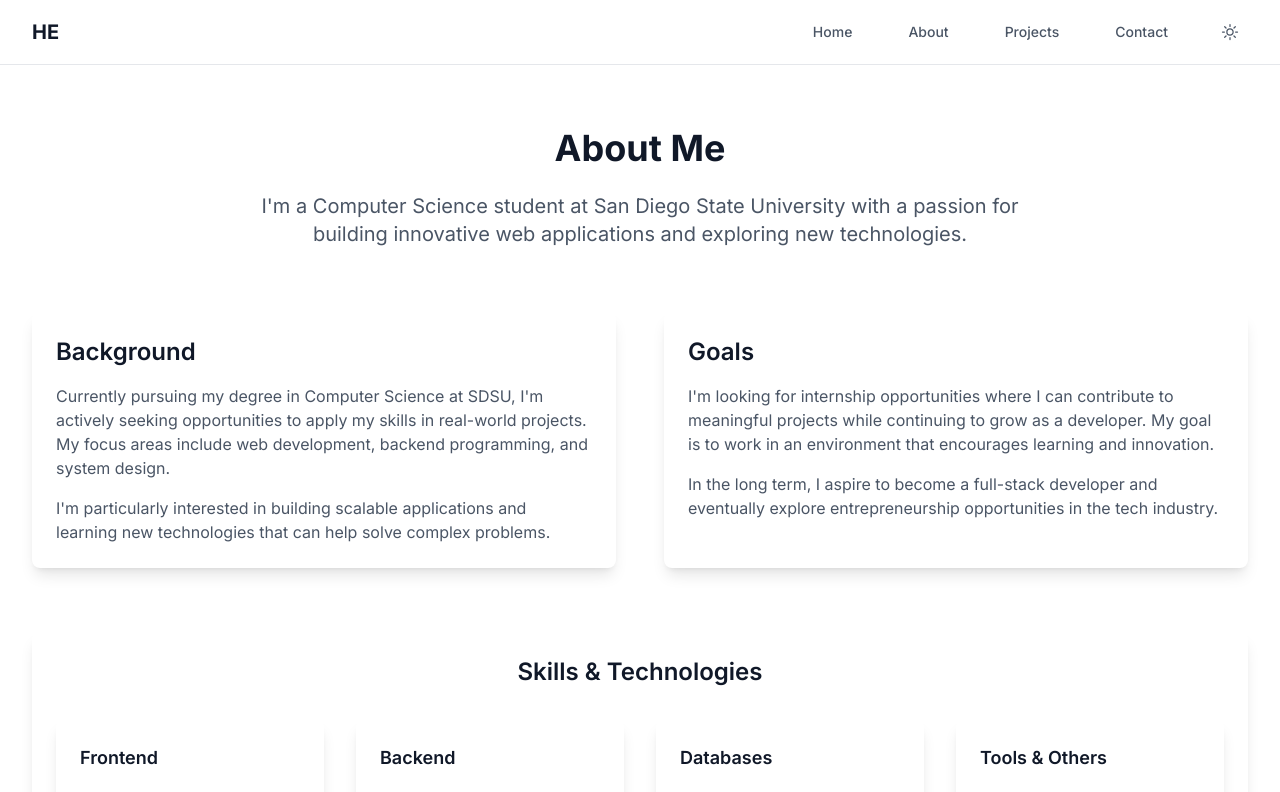
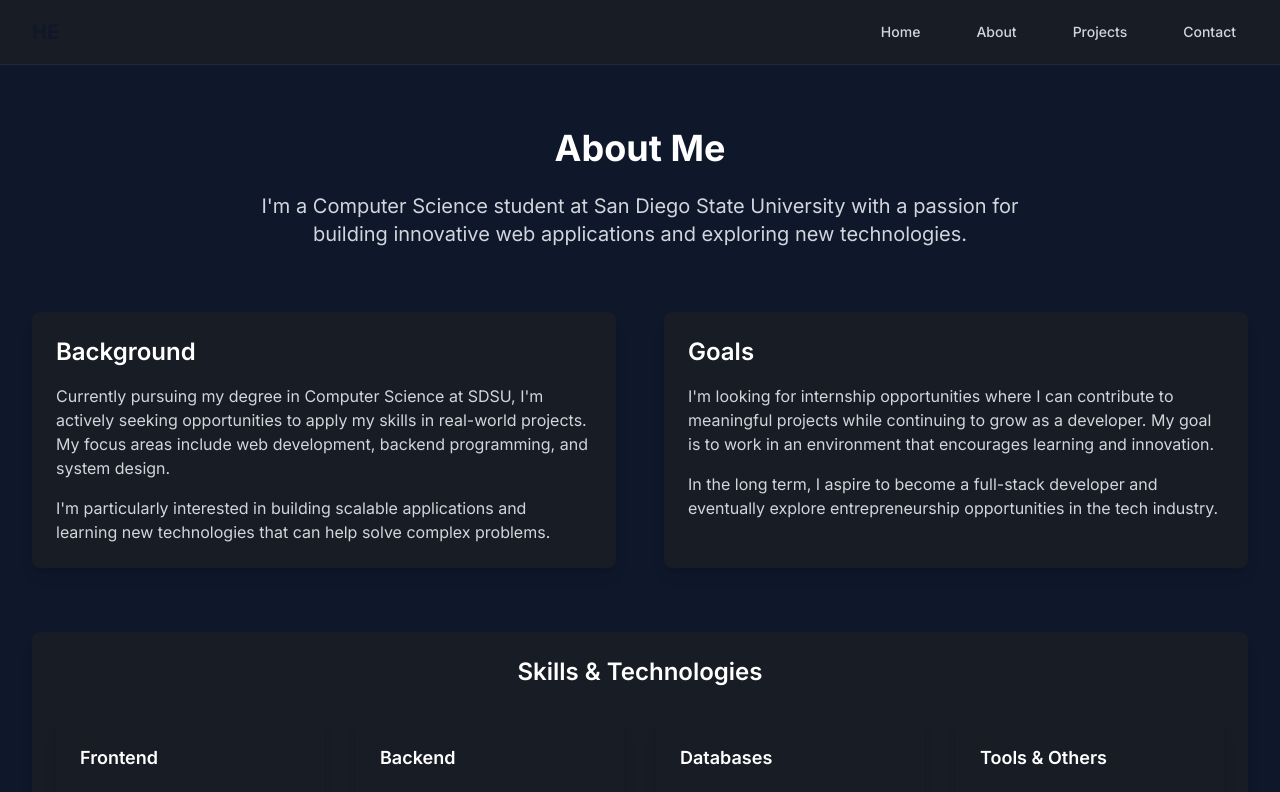
Before and after one commit to hectorestrada911/portfolio, a Next.js app: page /about in a window 1280 px wide. Shown: the top 792 px of the page. Built offline with nearby package versions, Linux system fonts and the light colour scheme.

Commit message:
Refactor: force all sections and components to use custom dark backgrounds, remove theme toggle, and ensure consistent dark mode everywhere

```diff
--- a/src/app/about/page.tsx
+++ b/src/app/about/page.tsx
@@ -24,76 +24,68 @@ export default function About() {
     <>
       <Navigation />
       <div className="pt-16">
-        <section className="py-16 px-4 sm:px-6 lg:px-8">
+        <section className="py-16 px-4 sm:px-6 lg:px-8 bg-[#0f172a]">
           <div className="max-w-7xl mx-auto">
-            <div
-              className="text-center mb-16"
-            >
-              <h1 className="text-4xl font-bold text-gray-900 dark:text-white mb-6">
+            <div className="text-center mb-16">
+              <h1 className="text-4xl font-bold text-white mb-6">
                 About Me
               </h1>
-              <p className="text-xl text-gray-600 dark:text-gray-300 max-w-3xl mx-auto">
+              <p className="text-xl text-gray-300 max-w-3xl mx-auto">
                 I&apos;m a Computer Science student at San Diego State University with a passion for
                 building innovative web applications and exploring new technologies.
               </p>
             </div>
 
             <div className="grid grid-cols-1 md:grid-cols-2 gap-12 mb-16">
-              <div
-                className="bg-white dark:bg-gray-800 rounded-lg p-6 shadow-lg"
-              >
-                <h2 className="text-2xl font-semibold text-gray-900 dark:text-white mb-4">
+              <div className="bg-[#181c24] rounded-lg p-6 shadow-lg">
+                <h2 className="text-2xl font-semibold text-white mb-4">
                   Background
                 </h2>
-                <p className="text-gray-600 dark:text-gray-300 mb-4">
+                <p className="text-gray-300 mb-4">
                   Currently pursuing my degree in Computer Science at SDSU, I&apos;m actively seeking
                   opportunities to apply my skills in real-world projects. My focus areas include
                   web development, backend programming, and system design.
                 </p>
-                <p className="text-gray-600 dark:text-gray-300">
+                <p className="text-gray-300">
                   I&apos;m particularly interested in building scalable applications and learning
                   new technologies that can help solve complex problems.
                 </p>
               </div>
 
-              <div
-                className="bg-white dark:bg-gray-800 rounded-lg p-6 shadow-lg"
-              >
-                <h2 className="text-2xl font-semibold text-gray-900 dark:text-white mb-4">
+              <div className="bg-[#181c24] rounded-lg p-6 shadow-lg">
+                <h2 className="text-2xl font-semibold text-white mb-4">
                   Goals
                 </h2>
-                <p className="text-gray-600 dark:text-gray-300 mb-4">
+                <p className="text-gray-300 mb-4">
                   I&apos;m looking for internship opportunities where I can contribute to meaningful
                   projects while continuing to grow as a developer. My goal is to work in an
                   environment that encourages learning and innovation.
                 </p>
-                <p className="text-gray-600 dark:text-gray-300">
+                <p className="text-gray-300">
                   In the long term, I aspire to become a full-stack developer and eventually
                   explore entrepreneurship opportunities in the tech industry.
                 </p>
               </div>
             </div>
 
-            <div
-              className="bg-white dark:bg-gray-800 rounded-lg p-6 shadow-lg"
-            >
-              <h2 className="text-2xl font-semibold text-gray-900 dark:text-white mb-8 text-center">
+            <div className="bg-[#181c24] rounded-lg p-6 shadow-lg">
+              <h2 className="text-2xl font-semibold text-white mb-8 text-center">
                 Skills & Technologies
               </h2>
               <div className="grid grid-cols-1 sm:grid-cols-2 lg:grid-cols-4 gap-8">
                 {skills.map((skillGroup) => (
                   <div
                     key={skillGroup.category}
-                    className="bg-white dark:bg-gray-800 rounded-lg p-6 shadow-lg"
+                    className="bg-[#181c24] rounded-lg p-6 shadow-lg"
                   >
-                    <h3 className="text-lg font-semibold text-gray-900 dark:text-white mb-4">
+                    <h3 className="text-lg font-semibold text-white mb-4">
                       {skillGroup.category}
                     </h3>
                     <ul className="space-y-2">
                       {skillGroup.items.map((skill) => (
                         <li
                           key={skill}
-                          className="text-gray-600 dark:text-gray-300"
+                          className="text-gray-300"
                         >
                           {skill}
                         </li>
--- a/src/app/page.tsx
+++ b/src/app/page.tsx
@@ -106,19 +106,19 @@ export default function Home() {
         </section>
 
         {/* About Section */}
-        <section id="about" className="py-16 px-4 sm:px-6 lg:px-8 bg-gray-50 dark:bg-gray-900">
+        <section id="about" className="py-16 px-4 sm:px-6 lg:px-8 bg-[#0f172a]">
           <div className="max-w-7xl mx-auto">
             <h2 className="text-3xl font-bold text-primary-600 dark:text-primary-400 mb-2 text-center">About Me</h2>
             <p className="text-base text-gray-500 dark:text-gray-400 mb-8 text-center">A quick snapshot of my journey, skills, and goals.</p>
             <div className="text-center mb-12 flex justify-center">
-              <div className="bg-[#1f2937] rounded-2xl p-6 shadow-lg w-full max-w-2xl mx-auto">
+              <div className="bg-[#181c24] rounded-2xl p-6 shadow-lg w-full max-w-2xl mx-auto">
                 <p className="text-lg text-gray-100 font-medium">
                   I love building software — from intuitive interfaces to scalable backend systems. My goal is to become a <span className="font-semibold text-primary-600 dark:text-primary-400">full-stack engineer</span> with a strong foundation in <span className="font-semibold text-primary-600 dark:text-primary-400">systems</span>, <span className="font-semibold text-primary-600 dark:text-primary-400">problem solving</span>, and modern tools.
                 </p>
               </div>
             </div>
             <div className="grid grid-cols-1 md:grid-cols-2 gap-8 mb-12">
-              <div className="bg-white dark:bg-gray-800 rounded-xl border border-gray-200 dark:border-gray-700 shadow-md p-6 flex flex-col gap-2 transition hover:shadow-lg hover:border-primary-400 dark:hover:border-primary-500">
+              <div className="bg-[#181c24] rounded-xl border border-gray-700 shadow-md p-6 flex flex-col gap-2 transition hover:shadow-lg hover:border-primary-500">
                 <div className="flex items-center gap-2 mb-2">
                   <AcademicCapIcon className="w-6 h-6 text-primary-600 dark:text-primary-400" />
                   <h3 className="text-2xl font-semibold text-gray-900 dark:text-white">Background</h3>
@@ -127,7 +127,7 @@ export default function Home() {
                   Computer Science student at SDSU with a passion for solving real problems through code. I enjoy working on <span className="font-semibold text-primary-600 dark:text-primary-400">full-stack applications</span>, building APIs, and learning new technologies that help me deliver clean, efficient software.
                 </p>
               </div>
-              <div className="bg-white dark:bg-gray-800 rounded-xl border border-gray-200 dark:border-gray-700 shadow-md p-6 flex flex-col gap-2 transition hover:shadow-lg hover:border-primary-400 dark:hover:border-primary-500">
+              <div className="bg-[#181c24] rounded-xl border border-gray-700 shadow-md p-6 flex flex-col gap-2 transition hover:shadow-lg hover:border-primary-500">
                 <div className="flex items-center gap-2 mb-2">
                   <RocketLaunchIcon className="w-6 h-6 text-primary-600 dark:text-primary-400" />
                   <h3 className="text-2xl font-semibold text-gray-900 dark:text-white">Goals</h3>
@@ -146,7 +146,7 @@ export default function Home() {
         </section>
 
         {/* Projects Section */}
-        <section id="projects" className="py-16 px-4 sm:px-6 lg:px-8">
+        <section id="projects" className="py-16 px-4 sm:px-6 lg:px-8 bg-[#0f172a]">
           <div className="max-w-7xl mx-auto">
             <h2 className="text-3xl font-bold text-gray-900 dark:text-white mb-8 text-center">My Projects</h2>
             <p className="text-xl text-gray-600 dark:text-gray-300 mb-12 text-center max-w-3xl mx-auto">
@@ -160,7 +160,7 @@ export default function Home() {
                 idx === 0 ? (
                   <div
                     key={project.title}
-                    className="relative rounded-3xl overflow-hidden border border-gray-200 dark:border-gray-700 shadow-lg bg-white/70 dark:bg-gray-900/70 backdrop-blur-md flex flex-col group transform transition-all duration-300 hover:shadow-2xl"
+                    className="relative rounded-3xl overflow-hidden border border-gray-700 shadow-lg bg-[#181c24] flex flex-col group transform transition-all duration-300 hover:shadow-2xl"
                   >
                     {/* Image with overlay, title, and badge */}
                     <div className="relative h-56 w-full overflow-hidden">
@@ -184,7 +184,7 @@ export default function Home() {
                     {/* Divider */}
                     <div className="h-1 w-full bg-gradient-to-r from-blue-500/30 via-cyan-400/20 to-transparent" />
                     {/* Content area */}
-                    <div className="p-6 flex-1 flex flex-col bg-white/60 dark:bg-gray-900/60 backdrop-blur-md">
+                    <div className="p-6 flex-1 flex flex-col bg-[#181c24]">
                       <p className="text-gray-700 dark:text-gray-200 mb-4 text-sm">{project.description}</p>
                       <div className="flex flex-wrap gap-2 mb-4">
                         {project.tags.map((tag) => (
@@ -223,7 +223,7 @@ export default function Home() {
                 ) : (
                   <div
                     key={project.title}
-                    className="bg-white dark:bg-gray-800 rounded-2xl shadow-lg overflow-hidden flex flex-col transform transition-all duration-300 hover:scale-105 hover:shadow-xl group relative"
+                    className="bg-[#181c24] rounded-2xl shadow-lg overflow-hidden flex flex-col transform transition-all duration-300 hover:scale-105 hover:shadow-xl group relative"
                   >
                     <div className="h-48 w-full relative">
           <Image
@@ -277,7 +277,7 @@ export default function Home() {
         </section>
 
         {/* Contact Section */}
-        <section id="contact" className="py-16 px-4 sm:px-6 lg:px-8 bg-gray-50 dark:bg-gray-900 flex justify-center">
+        <section id="contact" className="py-16 px-4 sm:px-6 lg:px-8 bg-[#0f172a] flex justify-center">
           <div className="w-full max-w-2xl">
             <ContactForm />
           </div>
--- a/src/components/Navigation.tsx
+++ b/src/components/Navigation.tsx
@@ -14,14 +14,13 @@ const navigation = [
 
 export function Navigation() {
   const [isOpen, setIsOpen] = useState(false);
-  const { theme, toggleTheme } = useTheme();
 
   return (
-    <nav className="fixed w-full bg-white dark:bg-gray-900 border-b border-gray-200 dark:border-gray-800 z-50">
+    <nav className="fixed w-full bg-[#181c24] border-b border-gray-800 z-50">
       <div className="max-w-7xl mx-auto px-4 sm:px-6 lg:px-8">
         <div className="flex justify-between h-16">
           <div className="flex items-center">
-            <a href="#home" className="text-xl font-bold text-primary-600 dark:text-primary-400">
+            <a href="#home" className="text-xl font-bold text-primary-400">
               HE
             </a>
           </div>
@@ -32,29 +31,18 @@ export function Navigation() {
               <a
                 key={item.name}
                 href={item.href}
-                className="text-gray-600 dark:text-gray-300 hover:text-primary-600 dark:hover:text-primary-400 px-3 py-2 text-sm font-medium"
+                className="text-gray-300 hover:text-primary-400 px-3 py-2 text-sm font-medium"
               >
                 {item.name}
               </a>
             ))}
-            <button
-              onClick={toggleTheme}
-              className="p-2 rounded-lg text-gray-600 dark:text-gray-300 hover:bg-gray-100 dark:hover:bg-gray-800"
-              aria-label="Toggle theme"
-            >
-              {theme === 'dark' ? (
-                <SunIcon className="h-5 w-5" />
-              ) : (
-                <MoonIcon className="h-5 w-5" />
-              )}
-            </button>
           </div>
 
           {/* Mobile menu button */}
           <div className="flex items-center sm:hidden">
             <button
               onClick={() => setIsOpen(!isOpen)}
-              className="p-2 rounded-lg text-gray-600 dark:text-gray-300 hover:bg-gray-100 dark:hover:bg-gray-800"
+              className="p-2 rounded-lg text-gray-300 hover:bg-gray-800"
               aria-label="Toggle menu"
             >
               {isOpen ? (
@@ -79,18 +67,12 @@ export function Navigation() {
             <a
               key={item.name}
               href={item.href}
-              className="block text-gray-600 dark:text-gray-300 hover:text-primary-600 dark:hover:text-primary-400 px-3 py-2 text-base font-medium"
+              className="block text-gray-300 hover:text-primary-400 px-3 py-2 text-base font-medium"
               onClick={() => setIsOpen(false)}
             >
               {item.name}
             </a>
           ))}
-          <button
-            onClick={toggleTheme}
-            className="w-full text-left px-3 py-2 text-gray-600 dark:text-gray-300 hover:text-primary-600 dark:hover:text-primary-400 text-base font-medium"
-          >
-            {theme === 'dark' ? 'Light Mode' : 'Dark Mode'}
-          </button>
         </div>
       </div>
     </nav>
--- a/src/components/SkillBar.tsx
+++ b/src/components/SkillBar.tsx
@@ -16,10 +16,10 @@ export default function SkillBar({ name, percent, colorClass = 'bg-primary-500'
   return (
     <div className="mb-4">
       <div className="flex justify-between mb-1">
-        <span className="text-sm font-medium text-gray-700 dark:text-gray-200">{name}</span>
-        <span className="text-xs text-gray-500 dark:text-gray-400">{percent}%</span>
+        <span className="text-sm font-medium text-gray-200">{name}</span>
+        <span className="text-xs text-gray-400">{percent}%</span>
       </div>
-      <div className="w-full bg-gray-200 dark:bg-gray-800 rounded-full h-3">
+      <div className="w-full bg-gray-800 rounded-full h-3">
         <div
           className={`h-3 rounded-full transition-all duration-700 ${colorClass}`}
           style={{ width: `${width}%` }}
```
Also changed, not shown: src/components/ProjectCard.tsx (+5 -5 lines).
